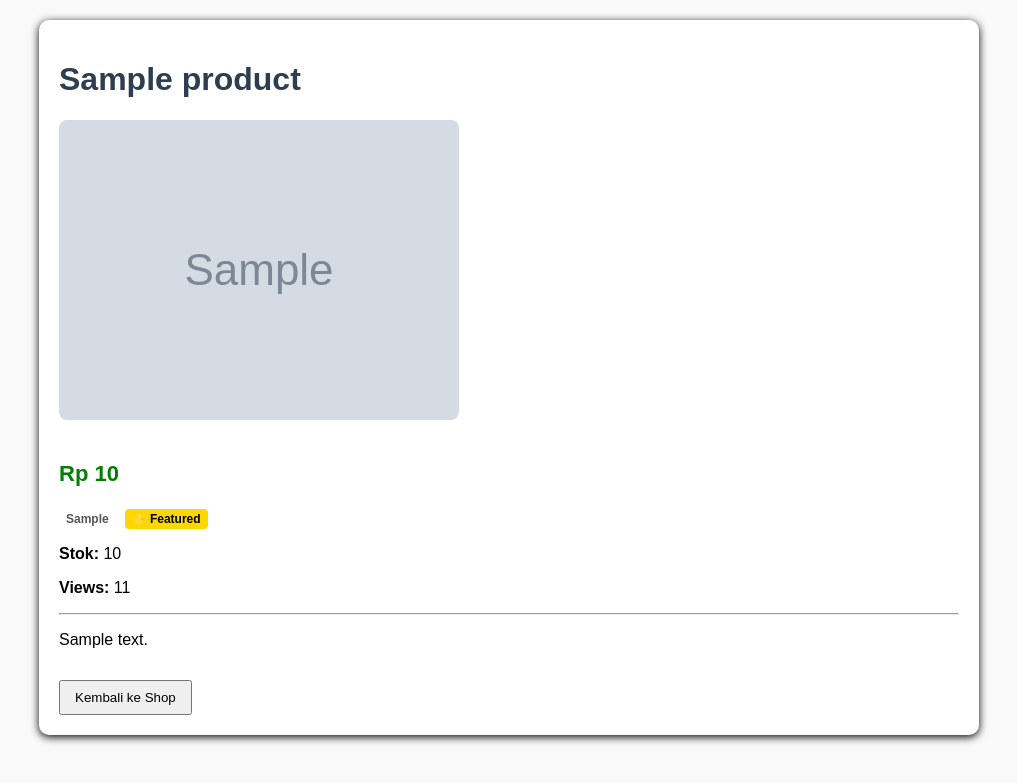
After one commit to A-kim1/football-shop, a Django app: page /product/1/ in a window 1280 px wide. The commit adds this page. Shown: the top 783 px of the page, without its empty margins (131-1148 px from the left). Run offline with Django 5.2, Linux system fonts and the light colour scheme; tables that the repository leaves empty hold one stand-in row (values such as "Sample post"); grey boxes marked "Sample" are stand-in pictures.

Commit message:
Tugas 3 selesai

```diff
--- a/main/models.py
+++ b/main/models.py
@@ -4,15 +4,24 @@ from django.db import models
 class Product(models.Model):
     # Ngikut yg dari tutorial 0 aja
     name = models.CharField(max_length=255)
-    price = models.IntegerField()
+    price = models.PositiveIntegerField(default=0)
     description = models.TextField()
     thumbnail = models.URLField(blank=True, null=True)
     category = models.CharField(max_length=100)
     is_featured = models.BooleanField(default=False)
 
     stock = models.PositiveIntegerField(default=0)
+    product_views = models.PositiveIntegerField(default=0)
 
 
     # ngembaliin nama productnya
     def __str__(self):
         return self.name
+
+    @property
+    def is_product_hot(self):
+        return self.product_views > 20
+
+    def increment_views(self):
+        self.product_views += 1
+        self.save()
--- /dev/null
+++ b/main/templates/product_detail.html
@@ -0,0 +1,41 @@
+{% extends 'base.html' %}
+
+<!-- COba pake css -->
+{% load static %}
+
+{% block extra_css %}
+<link rel="stylesheet" href="{% static 'css/detail.css' %}">
+{% endblock %}
+
+
+{% block content %}
+<div class="product-detail">
+    <h1>{{ product.name }}</h1>
+
+    {% if product.thumbnail %}
+        <img src="{{ product.thumbnail }}" alt="{{ product.name }}">
+    {% endif %}
+
+    <p class="price">Rp {{ product.price }}</p>
+
+    <div class="meta">
+        <span class="tag">{{ product.category }}</span>
+        {% if product.is_featured %}
+            <span class="tag featured" >⭐ Featured</span>
+        {% endif %}
+        {% if product.is_product_hot %}
+            <span class="tag hot" >🔥 Hot</span>
+        {% endif %}
+    </div>
+
+    <p><b>Stok:</b> {{ product.stock }}</p>
+    <p><b>Views:</b> {{ product.product_views }}</p>
+
+    <hr>
+    <p>{{ product.description }}</p>
+
+    <a href="{% url 'main:show_main' %}">
+        <button>Kembali ke Shop</button>
+    </a>
+</div>
+{% endblock content %}
--- a/main/urls.py
+++ b/main/urls.py
@@ -1,8 +1,17 @@
 from django.urls import path
-from main.views import show_main
+from main.views import show_main, create_product, show_product, show_xml, show_json, show_xml_by_id, show_json_by_id
 
 app_name = 'main'
 
 urlpatterns = [
     path('', show_main, name='show_main'),
+    path('create-product/', create_product, name='create_product'),
+
+    # ini harusnya yg <str:id> itu artinya adlh id yg di dpt dari models.py di fungsi show_product nya (yg pk itu)
+    path('product/<str:id>/', show_product, name='show_product'),
+
+    path('xml/', show_xml, name='show_xml'),
+    path('json/', show_json, name='show_json'),
+    path('xml/<str:product_id>/', show_xml_by_id, name='show_xml_by_id'),
+    path('json/<str:product_id>/', show_json_by_id, name='show_json_by_id'),
 ]
--- a/main/views.py
+++ b/main/views.py
@@ -1,11 +1,69 @@
-from django.shortcuts import render
+from django.shortcuts import render, redirect, get_object_or_404
+from main.forms import ProductForm
+from main.models import Product
+from django.http import HttpResponse
+from django.core import serializers
+
 
 # Create your views here.
 def show_main(request):
+    # ini buat ambil semua obj Product yg kesimpen di database nya
+    product_list = Product.objects.all()
+
     context = {
         'npm' : '2406429563',
         'name': 'Amar Hakim',
-        'class': 'PBP C'
+        'class': 'PBP C',
+        'product_list': product_list,
     }
 
     return render(request, "main.html", context)
+
+# ini function buat ngasilin form utk nambahin data Product
+def create_product(request):
+    form = ProductForm(request.POST or None)
+
+    if form.is_valid() and request.method == "POST":
+        form.save()
+        return redirect('main:show_main')
+
+    context = {'form': form}
+    return render(request, "create_product.html", context)
+
+# ini function yg pake get_object_or_404(Product, pk=id)
+# buat ngambil obj Product berdasarkan primary key (id). Jika objek tidak ditemukan, akan mengembalikan halaman 404.
+def show_product(request, id):
+    product = get_object_or_404(Product, pk=id)
+    product.increment_views()
+
+    context = {
+        'product': product
+    }
+
+    return render(request, "product_detail.html", context)
+
+def show_xml(request):
+     product_list = Product.objects.all()
+     xml_data = serializers.serialize("xml", product_list)
+     return HttpResponse(xml_data, content_type="application/xml")
+
+def show_json(request):
+    product_list = Product.objects.all()
+    json_data = serializers.serialize("json", product_list)
+    return HttpResponse(json_data, content_type="application/json")
+
+def show_xml_by_id(request, product_id):
+   try:
+       product_item = Product.objects.filter(pk=product_id)
+       xml_data = serializers.serialize("xml", product_item)
+       return HttpResponse(xml_data, content_type="application/xml")
+   except Product.DoesNotExist:
+       return HttpResponse(status=404)
+
+def show_json_by_id(request, product_id):
+   try:
+       product_item = Product.objects.get(pk=product_id)
+       json_data = serializers.serialize("json", [product_item])
+       return HttpResponse(json_data, content_type="application/json")
+   except Product.DoesNotExist:
+       return HttpResponse(status=404)
--- /dev/null
+++ b/static/css/detail.css
@@ -0,0 +1,43 @@
+body {
+    font-family: Arial, sans-serif;
+    margin: 20px;
+    background: #f9f9f9;
+}
+
+.product-detail {
+    background: white;
+    padding: 20px;
+    border-radius: 10px;
+    max-width: 900px;
+    margin: 0 auto; /* Ini buat center in semuanya (product-detailnya) aja, pake auto nya itu*/
+    box-shadow: 0px 2px 8px rgba(0,0,0,1);
+}
+
+
+.product-detail img {
+    max-width: 100%;
+    border-radius: 8px;
+    margin-bottom: 15px;
+}
+.price {
+    color: green;
+    font-size: 22px;
+    font-weight: bold;
+}
+.meta {
+    margin: 10px 0;
+}
+.tag {
+    display: inline-block;
+    padding: 3px 7px;
+    border-radius: 4px;
+    margin-right: 5px;
+    font-size: 12px;
+}
+.featured { background: gold; color: black; }
+.hot { background: red; color: white; }
+button {
+    padding: 8px 14px;
+    cursor: pointer;
+    margin-top: 15px;
+}
--- /dev/null
+++ b/static/css/styles.css
@@ -0,0 +1,56 @@
+body {
+    font-family: Arial, sans-serif;
+    margin: 20px;
+    background: #f7f7f7;
+}
+h1 {
+    color: #2c3e50;
+}
+.header {
+    margin-bottom: 20px;
+}
+.product-card {
+    background: white;
+    padding: 15px;
+    margin-bottom: 20px;
+    border-radius: 8px;
+    box-shadow: 0px 2px 6px rgba(0,0,0,0.1);
+}
+.product-card img {
+    margin-top: 10px;
+    width: 180px;
+    height: 200px;
+    object-fit: cover;
+    border-radius: 20px;
+    border: 3px solid #6e93a8;
+}
+.meta {
+    font-size: 14px;
+    color: #555;
+}
+.tag {
+    display: inline-block;
+    padding: 2px 6px;
+    margin-right: 5px;
+    border-radius: 4px;
+    font-size: 12px;
+    font-weight: bold;
+}
+.featured {
+    background: yellow;
+    color: black;
+}
+.hot {
+    background: red;
+    color: white;
+}
+.price {
+    color: green;
+    font-weight: bold;
+    font-size: 18px;
+}
+button {
+    padding: 6px 12px;
+    margin-top: 8px;
+    cursor: pointer;
+}
--- /dev/null
+++ b/templates/base.html
@@ -0,0 +1,19 @@
+{% load static %}
+<!DOCTYPE html>
+<html lang="en">
+<head>
+    <meta charset="UTF-8" />
+    <meta name="viewport" content="width=device-width, initial-scale=1.0" />
+    <title>Football Shop</title>
+    {% block meta %} {% endblock meta %}
+
+    <!-- nyoba css -->
+    <link rel="stylesheet" href="{% static 'css/styles.css' %}">
+    <!-- CSS tambahan buat halaman selain main homepage nya -->
+    {% block extra_css %}{% endblock extra_css %}
+</head>
+
+<body>
+    {% block content %} {% endblock content %}
+</body>
+</html>
```
Also changed, not shown: football_shop/settings.py (+9 -1 lines), main/forms.py (added, +18 -0 lines), main/templates/create_product.html (added, +31 -0 lines), main/templates/main.html (+58 -16 lines), static/css/create.css (added, +67 -0 lines), main/migrations/0003_product_product_views_product_stock.py (added).
